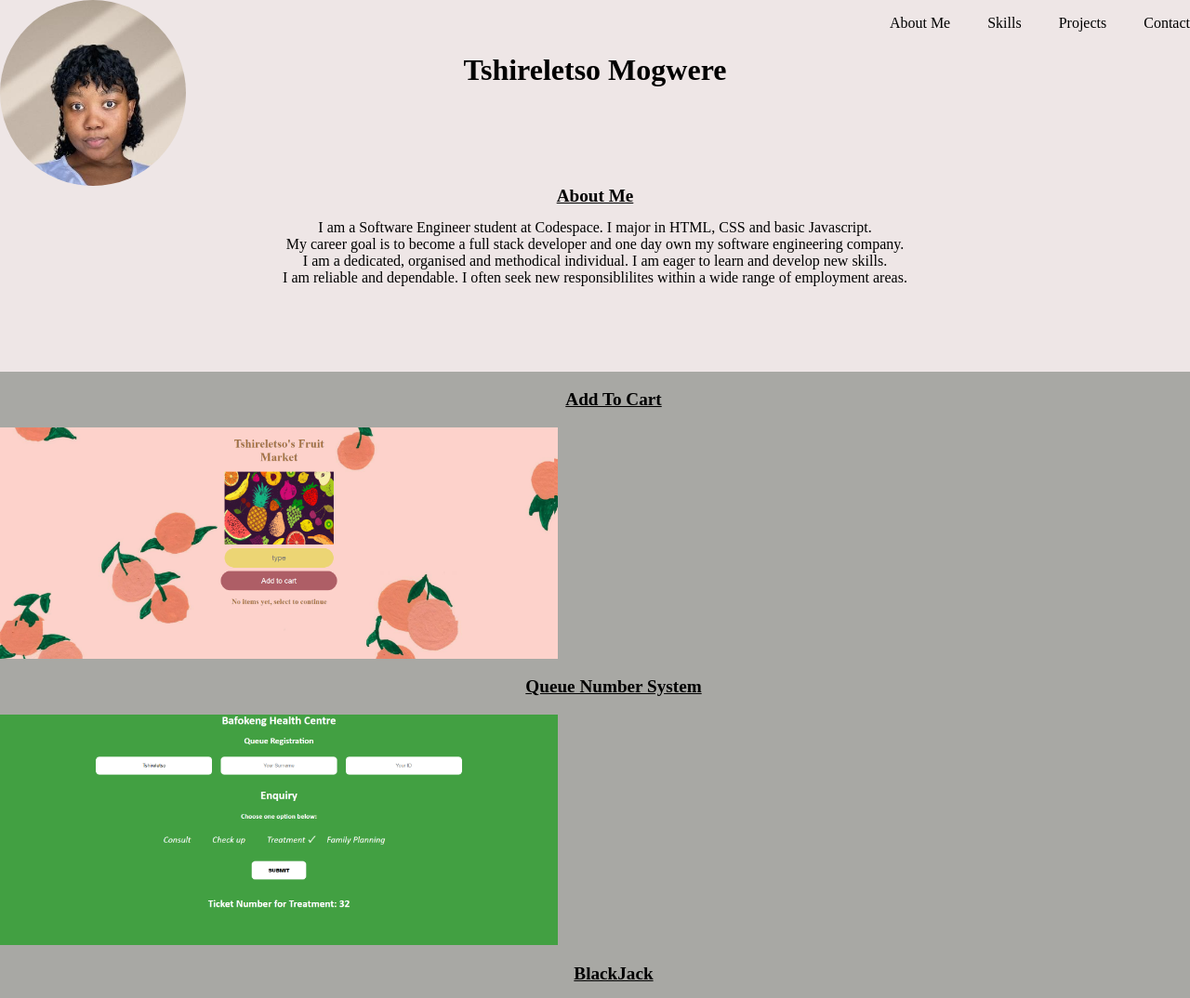
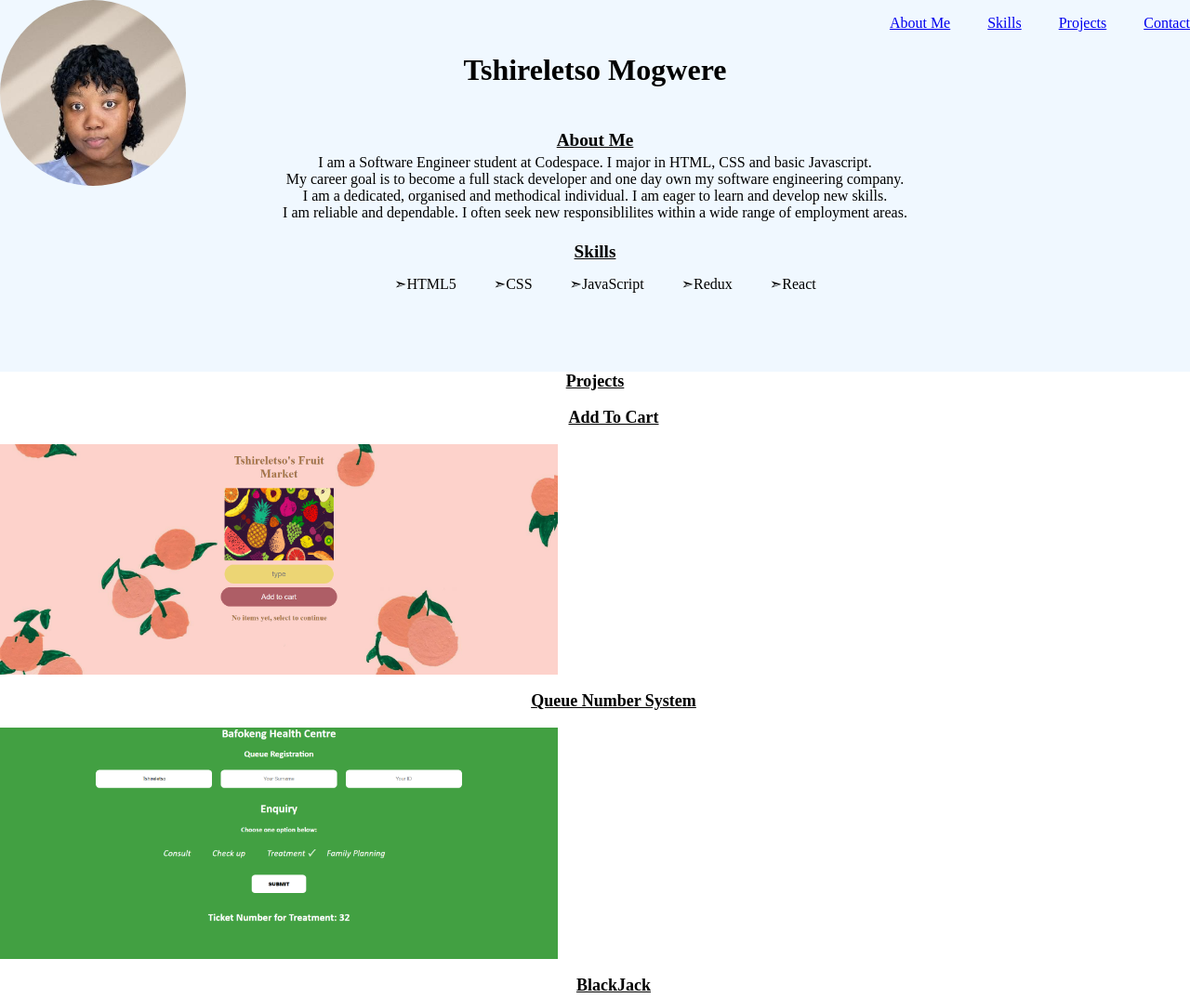
Before and after one commit to TshireletsoMogwere/TSHMOG408_BCL2401_GroupE_TshireletsoMogwere_CDV05, a plain HTML site: page index.html in a window 1280 px wide. Shown: the top 1074 px of the page at 93% size. Drawn offline with Linux system fonts and the light colour scheme; a small style sheet from the web is missing.

Commit message:
added html content and style

```diff
--- a/index.html
+++ b/index.html
@@ -14,20 +14,20 @@
         <img src="./images/TshireM.jpeg" class="round-image" alt="Round Image">
         <h1>Tshireletso Mogwere</h1>
          <div class="nav">
-            <ul class="#About Me">About Me</ul>
-            <ul class="#Skills">Skills</ul>
-            <ul class="#Projects">Projects</ul>
-            <ul class="#Contact">Contact</ul>
+            <ul><a href="#about-me">About Me</a></ul>
+            <ul><a href="#skills">Skills</a></ul>
+            <ul><a href="#projects">Projects</a></ul>
+            <ul><a href="#contact">Contact</a></ul>
         </div>
     </section>
 
     <!--About Me Section-->
-    <section class="about">
-        <div class="about-me"> About Me </div>
+    <section class="about-me">
+        <div class="about">About Me</div>
             <p>I am a Software Engineer student at Codespace. I major in HTML, CSS and basic Javascript. <br>My career goal is to become a full stack developer and one day own my software engineering company. <br>I am a dedicated, organised and methodical individual. I am eager to learn and develop new skills. <br> I am reliable and dependable. I often seek new responsiblilites within a wide range of employment areas.</p>
     </section>
 
-    <!-- Skills Section
+    <!-- Skills Section -->
     <section class="skills">
         <div class="mySkills">Skills</div>
         <div id="skills">
@@ -38,12 +38,12 @@
         <ul>&#10147;React</ul>
     </div>
 
-    </section> -->
+    </section>
 
     <!--Projects Section-->
     <section class="projects">
-        <!-- <div class="project">Projects</div> -->
-        <div id="projects">
+        <div class="project-li">
+            Projects
         <ul>Add To Cart</ul>
         <img src="./images/Add To Cart.png" width="600" class="image" >
         <ul>Queue Number System</ul>
@@ -53,13 +53,14 @@
         <h3>Technologies Used In Projects:</h3>
         <img src="./images/tag_logo-removebg-preview (1).png" class="svg">
     </div>
+
  </section>
 
  <!--Footer Section-->
 
-    <section class="footer">
+    <section class="contact">
         <h1 id="footer">Contact Me</h1>
-        <div class="contact">
+        <div id="contacts">
             <span class="email"><i class="fas fa-envelope"></i></span>
                 <a href="mailto:tmogwere09@gmail.com">tmogwere09@gmail.com</a>
                 <br>
@@ -67,12 +68,9 @@
                  <a href="tel:0832578730">0832578730</a>
         </div>
         <div class="socials">
-            <h2>Find me on my socials for more information</h2>
-            <ul>
-                <li><a href="#">Facebook</a></li>
-                <li><a href="#">Twitter</a></li>
-                <li><a href="#">Instagram</a></li>
-            </ul>
+                <ul><a href="https://github.com/TshireletsoMogwere">Github</a></ul>
+                <ul><a href="https://www.linkedin.com/in/tshireletso-mogwere-8aaba6246/">linkedIn</a></ul>
+                <ul><a href="https://wordpress.com/posts/tshire02.wordpress.com">wordpress</a></ul>
         </div>
     </div>
     <div class="footer-bottom">
--- a/style.css
+++ b/style.css
@@ -1,5 +1,5 @@
 body {
-    background-color: rgb(238, 230, 230);
+    background-color:aliceblue;
     margin: 0;
     overflow-x: hidden;
 }
@@ -37,14 +37,23 @@ h1 {
     right: 0;
 
 }
+.nav ul {
+    text-decoration: none;
+    color: rgb(125, 117, 117);
+    transition: color 0.3s;
+}
 
-.about-me {
+.nav ul:hover {
+    color: rgb(140, 140, 161);
+}
+
+.about {
     font-weight: bolder;
     text-decoration: underline;
     font-size: larger;
     text-align: center;
     position: absolute;
-    top: 200px;
+    top: 140px;
     left: 50%;
     transform: translateX(-50%);
     width: 100%;
@@ -53,7 +62,7 @@ h1 {
 p {
     text-align: center;
     position: absolute;
-    top: 220px;
+    top: 150px;
     left: 50%;
     transform: translateX(-50%);
     width: 100%;
@@ -67,7 +76,7 @@ p {
     font-size: larger;
     position: absolute;
     text-align: center;
-    top: 330px;
+    top: 260px;
     left: 50%;
     transform: translateX(-50%);
     width: 100%;
@@ -76,36 +85,27 @@ p {
 
 #skills {
     position: absolute;
-    text-align: center;
-    top: 340px;
+    display: flex;
+    top: 280px;
     left: 50%;
-    transform: translateX(-50%);
+    transform: translateX(-20%);
     width: 100%;
+    -webkit-transform: translateX(-20%);
+    -moz-transform: translateX(-20%);
+    -ms-transform: translateX(-20%);
+    -o-transform: translateX(-20%);
 }
 
-.project {
+.project-li {
+    background-color:white;
     font-weight: bolder;
-    text-decoration: underline;
-    font-size: larger;
+    font-size: large;
     position: absolute;
     text-align: center;
-    top: px;
-    left: 48%;
-
-}
-
-
- #projects {
-    background-color:rgb(168, 168, 164);
-        font-weight: bolder;
-        text-decoration: underline;
-        font-size: larger;
-        position: absolute;
-        text-align: center;
-        top: 400px;
-        left: 0;
-        width: 100%;
-
+    text-decoration: underline;
+    top: 400px;
+    left: 0;
+    width: 100%;
 }
 
 .image {
@@ -135,33 +135,46 @@ h3 {
 }
 
 #footer {
-    top: 1550px;
+    top: 1555px;
     left: 50%;
     width: 100%;
 }
 
-.contact {
+#contacts {
     font-weight: bolder;
     font-size: larger;
     position: absolute;
     display: flex;
     top: 1650px;
+    left: 10%;
+    width: 100%;
+}
+
+
+.socials {
+    position: absolute;
+    display: flex;
+    top: 1630px;
     left: 40%;
     width: 100%;
 }
 
-.socials {
+h2 {
     position: absolute;
-    top: 1680px;
-    left: 40%;
+    top: 0px;
+    left: 0%;
     width: 100%;
+}
+
+footer {
+    background-color: aqua;
 }
 
 .footer-bottom {
     font-weight: bolder;
     font-size: larger;
     position: absolute;
-    top: 1600px;
+    top: 1530px;
     left: 0%;
     width: 100%;
 }
```
